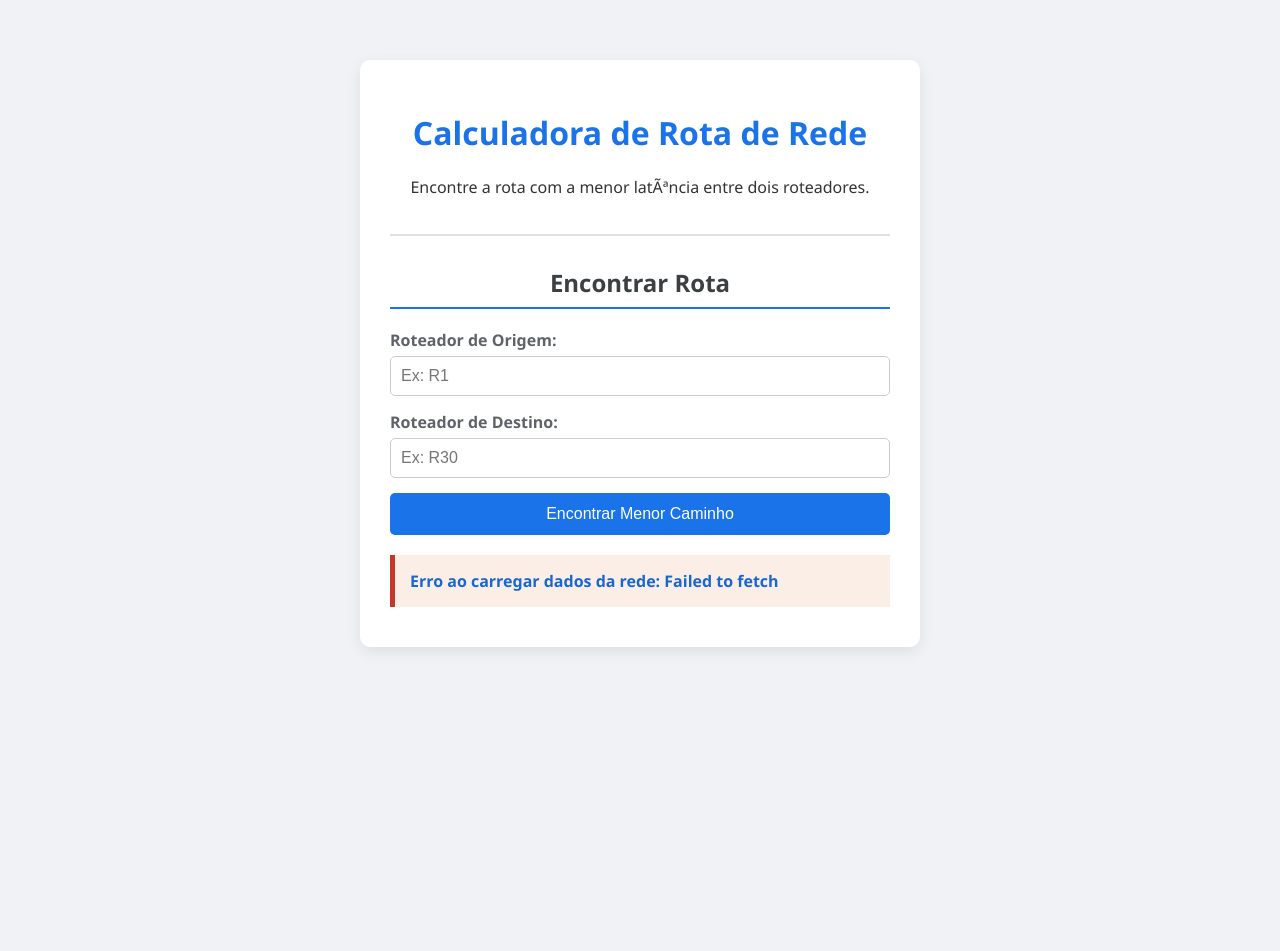
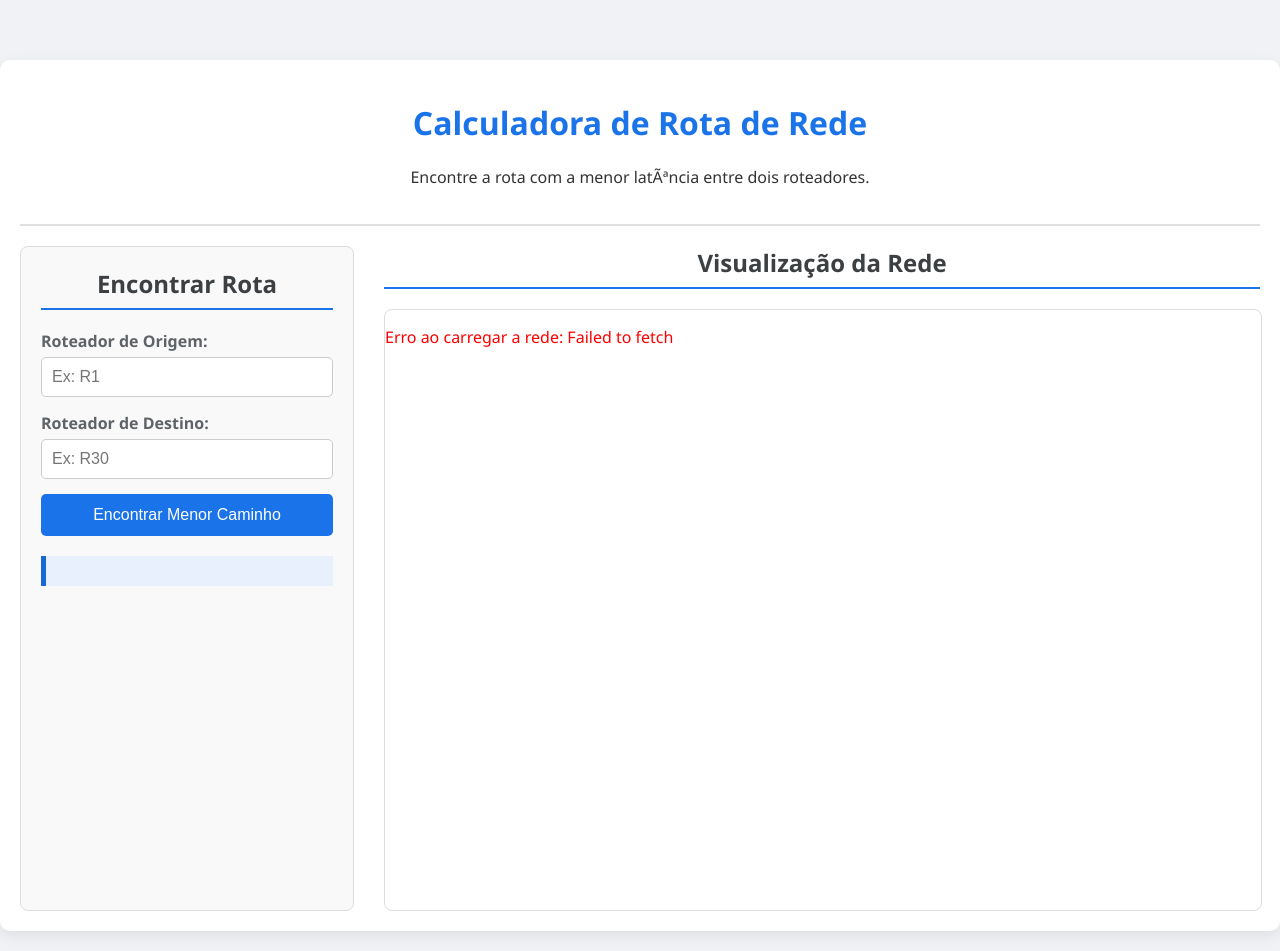
Before and after one commit to projeto-de-algoritmos-2025/Grafos2_Redes, a Flask app: page / in a window 1280 px wide. Before the commit the page ends 649 px from the top, so only its background shows below. Run offline with Flask 3, Linux system fonts and the light colour scheme; some libraries are stand-ins or nearby versions.

Commit message:
add visualizacao grafo

```diff
--- a/app.py
+++ b/app.py
@@ -11,11 +11,9 @@
 def index():
     return render_template('index.html')
 
-@app.route('/api/nodes', methods=['GET'])
-def get_nodes():
-    """Retorna apenas a lista de nós para o mapeamento no frontend."""
-    nodes_data = analisador.get_graph_data().get("nodes", [])
-    return jsonify(nodes_data)
+@app.route('/api/graph', methods=['GET'])
+def get_graph():
+    return jsonify(analisador.get_graph_data())
 
 @app.route('/api/shortest-path/<start_node>/<end_node>', methods=['GET'])
 def get_shortest_path(start_node, end_node):
--- a/static/script.js
+++ b/static/script.js
@@ -1,35 +1,103 @@
 document.addEventListener('DOMContentLoaded', () => {
+    const graphContainer = document.getElementById('graph-visualization');
     const findPathButton = document.getElementById('find-path-button');
     const startNodeInput = document.getElementById('start-node-input');
     const endNodeInput = document.getElementById('end-node-input');
     const pathResultDiv = document.getElementById('path-result');
-// Mapeia label para id
+
+    let network = null;
+    let allNodes = null;
+    let allEdges = null;
+    // Mapeia label para id
     let nodeMap = {};
 
-    async function loadNodeMap() {
+    const defaultNodeColor = {
+        border: '#4a90e2',
+        background: '#d4e4fc',
+        highlight: {
+            border: '#4a90e2',
+            background: '#e8f0fe'
+        }
+    };
+
+    const options = {
+        layout: {
+            improvedLayout: true,
+        },
+        edges: {
+            color: {
+                color: '#bdc3c7',
+                highlight: '#8e969c',
+            },
+            font: {
+                align: 'top',
+            },
+            arrows: {
+                to: { enabled: false }
+            }
+        },
+        nodes: {
+            shape: 'dot',
+            size: 20,
+            font: {
+                size: 14,
+                color: '#333'
+            },
+            borderWidth: 2,
+        },
+        physics: {
+            solver: 'forceAtlas2Based',
+            forceAtlas2Based: {
+                gravitationalConstant: -50,
+                centralGravity: 0.01,
+                springLength: 100,
+                springConstant: 0.08,
+                avoidOverlap: 0.8
+            }
+        },
+        interaction: {
+            dragNodes: true,
+            zoomView: true,
+        }
+    };
+
+    // Inicializa a rede
+    async function initializeNetwork() {
         try {
-            const response = await fetch('http://127.0.0.1:5001/api/nodes');
-            const nodes = await response.json();
+            const response = await fetch('http://127.0.0.1:5001/api/graph');
+            const data = await response.json();
 
-            nodes.forEach(node => {
+            const edgesWithIds = data.edges.map(edge => ({ ...edge, id: edge.id || `${edge.from}-${edge.to}` }));
+
+            allNodes = new vis.DataSet(data.nodes);
+            allEdges = new vis.DataSet(edgesWithIds);
+
+            data.nodes.forEach(node => {
                 // Armazena o nome em minúsculas para facilitar a busca
                 nodeMap[node.label.toLowerCase()] = node.id;
             });
+
+            const graphData = { nodes: allNodes, edges: allEdges };
+            network = new vis.Network(graphContainer, graphData, options);
+
+            const nodeUpdates = allNodes.get().map(node => ({
+                id: node.id,
+                color: defaultNodeColor
+            }));
+            allNodes.update(nodeUpdates);
+
         } catch (error) {
-            pathResultDiv.style.display = 'block';
-            pathResultDiv.textContent = `Erro ao carregar dados da rede: ${error.message}`;
-            pathResultDiv.style.backgroundColor = '#fbeee6';
-            pathResultDiv.style.borderColor = '#c0392b';
+            graphContainer.innerHTML = `<p style="color: red;">Erro ao carregar a rede: ${error.message}</p>`;
         }
     }
 
     // Função que busca o caminho
-    async function findPath() {
+    async function findAndHighlightPath() {
         const startLabel = startNodeInput.value.trim().toLowerCase();
         const endLabel = endNodeInput.value.trim().toLowerCase();
 
         if (!startLabel || !endLabel) {
-            displayResult('Por favor, insira os roteadores de origem e destino.', true);
+            pathResultDiv.textContent = 'Por favor, insira os roteadores de origem e destino.';
             return;
         }
 
@@ -37,53 +105,96 @@
         const endNodeId = nodeMap[endLabel];
 
         if (!startNodeId || !endNodeId) {
-            displayResult('Roteador de origem ou destino não encontrado. Verifique os nomes.', true);
+            pathResultDiv.textContent = 'Roteador de origem ou destino não encontrado. Verifique os nomes.';
             return;
         }
+
+        resetGraphAppearance();
 
         try {
             const response = await fetch(`http://127.0.0.1:5001/api/shortest-path/${startNodeId}/${endNodeId}`);
             const result = await response.json();
 
             if (result.error || result.path_nodes.length === 0) {
-                displayResult(result.error || 'Nenhum caminho encontrado.', true);
-            } else {
-                const resultText = `<strong>Caminho Encontrado:</strong> ${result.path_labels.join(' → ')} <br> <strong>Latência Total:</strong> ${result.distance} ms`;
-                displayResult(resultText, false);
+                pathResultDiv.textContent = result.error || 'Nenhum caminho encontrado.';
+                const nodeUpdates = allNodes.get().map(n => ({
+                    id: n.id,
+                    color: { border: '#e74c3c', background: '#f5b7b1' }
+                }));
+                allNodes.update(nodeUpdates);
+                return;
             }
+
+            pathResultDiv.innerHTML = `<strong>Caminho Encontrado:</strong> ${result.path_labels.join(' → ')} <br> <strong>Latência Total:</strong> ${result.distance} ms`;
+
+            // Passa os nós e as arestas para a função
+            highlightPath(result.path_nodes, result.path_edges);
+
         } catch (error) {
-            displayResult(`Erro ao buscar o caminho: ${error.message}`, true);
+            pathResultDiv.textContent = `Erro ao buscar o caminho: ${error.message}`;
         }
     }
 
-    // Função que mostra o resultado
-    function displayResult(message, isError = false) {
-        pathResultDiv.innerHTML = message;
-        pathResultDiv.style.display = 'block';
-        if (isError) {
-            pathResultDiv.style.backgroundColor = '#fbeee6';
-            pathResultDiv.style.borderColor = '#c0392b';
-            pathResultDiv.style.color = '#c0392b';
-        } else {
-            pathResultDiv.style.backgroundColor = '#e8f0fe';
-            pathResultDiv.style.borderColor = '#1967d2';
-            pathResultDiv.style.color = '#1967d2';
-        }
+    function highlightPath(pathNodes, pathEdges) {
+        const pathNodesSet = new Set(pathNodes);
+        const pathEdgesSet = new Set(pathEdges);
+
+        // Atualiza as cores dos nós
+        const nodeUpdates = allNodes.get().map(node => {
+            let color;
+            if (node.id === pathNodes[0] || node.id === pathNodes[pathNodes.length - 1]) {
+                color = { border: '#2ecc71', background: '#a9dfbf' }; // Verde: começo/fim do caminho
+            } else if (pathNodesSet.has(node.id)) {
+                color = { border: '#3498db', background: '#aed6f1' }; // Azul: caminho utilizado
+            } else {
+                color = { border: '#e74c3c', background: '#f5b7b1' }; // Vermelho: caminho não utilizados
+            }
+            return { id: node.id, color: color };
+        });
+        allNodes.update(nodeUpdates);
+
+        // Atualiza as cores das arestas
+        const edgeUpdates = allEdges.get().map(edge => {
+            const isPathEdge = pathEdgesSet.has(edge.id);
+            return {
+                id: edge.id,
+                color: isPathEdge ? '#2c3e50' : '#e0e0e0',
+                width: isPathEdge ? 3 : 1
+            };
+        });
+        allEdges.update(edgeUpdates);
     }
 
-    findPathButton.addEventListener('click', findPath);
+    function resetGraphAppearance() {
+        const nodeUpdates = allNodes.get().map(node => ({
+            id: node.id,
+            color: defaultNodeColor
+        }));
+        allNodes.update(nodeUpdates);
+
+        const edgeUpdates = allEdges.get().map(edge => ({
+            id: edge.id,
+            color: '#bdc3c7',
+            width: 1
+        }));
+        allEdges.update(edgeUpdates);
+        pathResultDiv.textContent = '';
+    }
+
+
+    findPathButton.addEventListener('click', findAndHighlightPath);
+
+    startNodeInput.addEventListener('keyup', (event) => {
+        if (event.key === 'Enter') {
+            findAndHighlightPath();
+        }
+    });
 
     endNodeInput.addEventListener('keyup', (event) => {
         if (event.key === 'Enter') {
-            findPath();
+            findAndHighlightPath();
         }
     });
 
-    startNodeInput.addEventListener('keyup', (event) => {
-        if (event.key === 'Enter') {
-            findPath();
-        }
-    });
-
-    loadNodeMap();
+    initializeNetwork();
 });
--- a/static/style.css
+++ b/static/style.css
@@ -7,9 +7,9 @@
 }
 
 .container {
-    max-width: 500px;
+    max-width: 1400px;
     margin: 20px auto;
-    padding: 30px;
+    padding: 20px;
     background: white;
     border-radius: 10px;
     box-shadow: 0 5px 15px rgba(0, 0, 0, 0.08);
@@ -27,7 +27,20 @@
 }
 
 main {
-    padding: 10px 0;
+    display: flex;
+    gap: 30px;
+}
+
+#controls-container {
+    flex: 1;
+    padding: 20px;
+    background-color: #f9f9f9;
+    border-radius: 8px;
+    border: 1px solid #ddd;
+}
+
+#graph-container {
+    flex: 3;
 }
 
 h2 {
@@ -81,5 +94,12 @@
     color: #1967d2;
     font-weight: bold;
     word-wrap: break-word;
-    display: none;
 }
+
+#graph-visualization {
+    width: 100%;
+    height: 600px;
+    border: 1px solid #ddd;
+    border-radius: 8px;
+    background-color: #ffffff;
+}
--- a/templates/index.html
+++ b/templates/index.html
@@ -4,6 +4,7 @@
 <head>
     <meta charset="UTF-8">
     <title>Calculadora de Rota de Rede</title>
+    <script type="text/javascript" src="https://unpkg.com/vis-network/standalone/umd/vis-network.min.js"></script>
     <link rel="stylesheet" href="{{ url_for('static', filename='style.css') }}">
 </head>
 
@@ -27,6 +28,10 @@
                 <button id="find-path-button">Encontrar Menor Caminho</button>
                 <div id="path-result"></div>
             </div>
+            <div id="graph-container">
+                <h2>Visualização da Rede</h2>
+                <div id="graph-visualization"></div>
+            </div>
         </main>
     </div>
     <script src="{{ url_for('static', filename='script.js') }}"></script>
```
Also changed, not shown: 1 other file.
